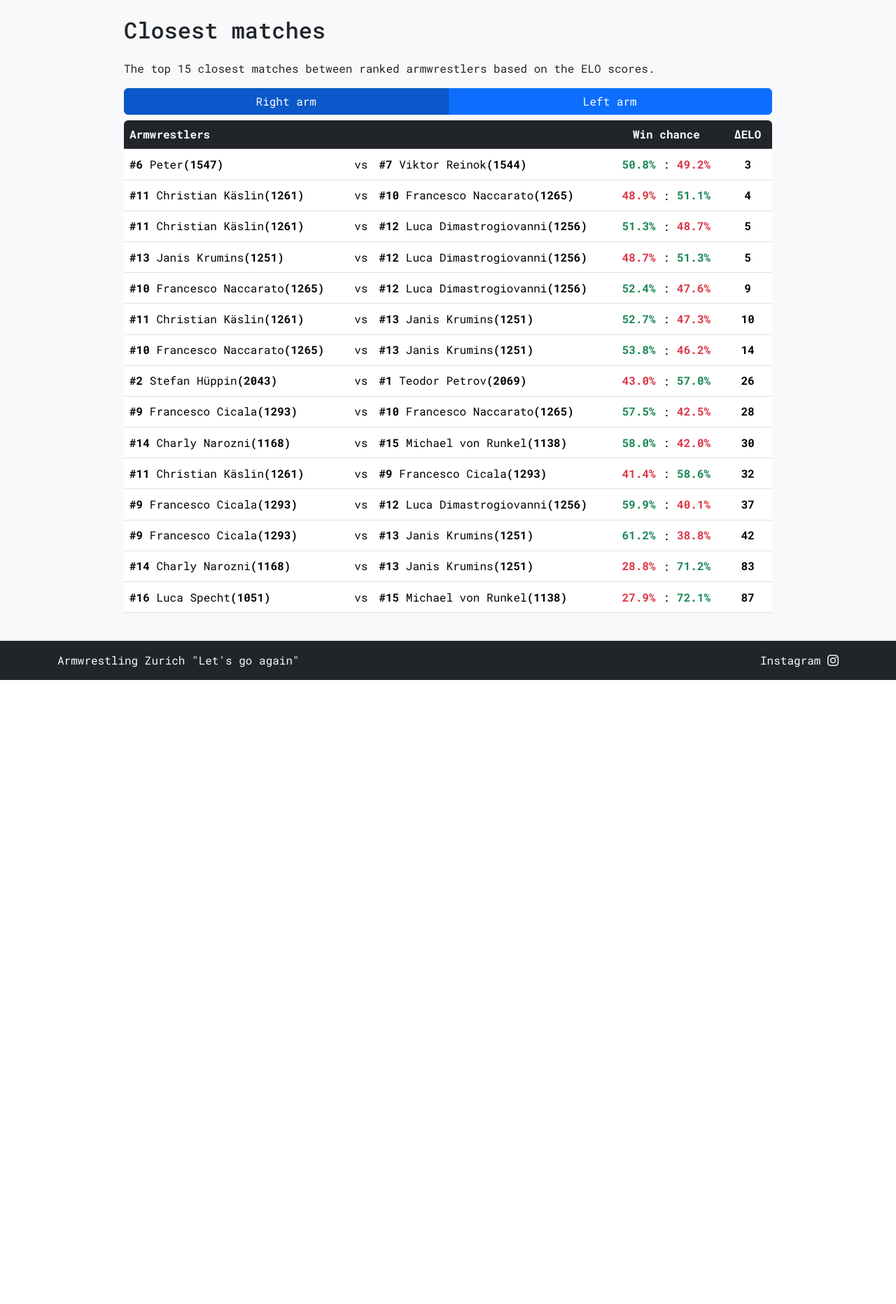
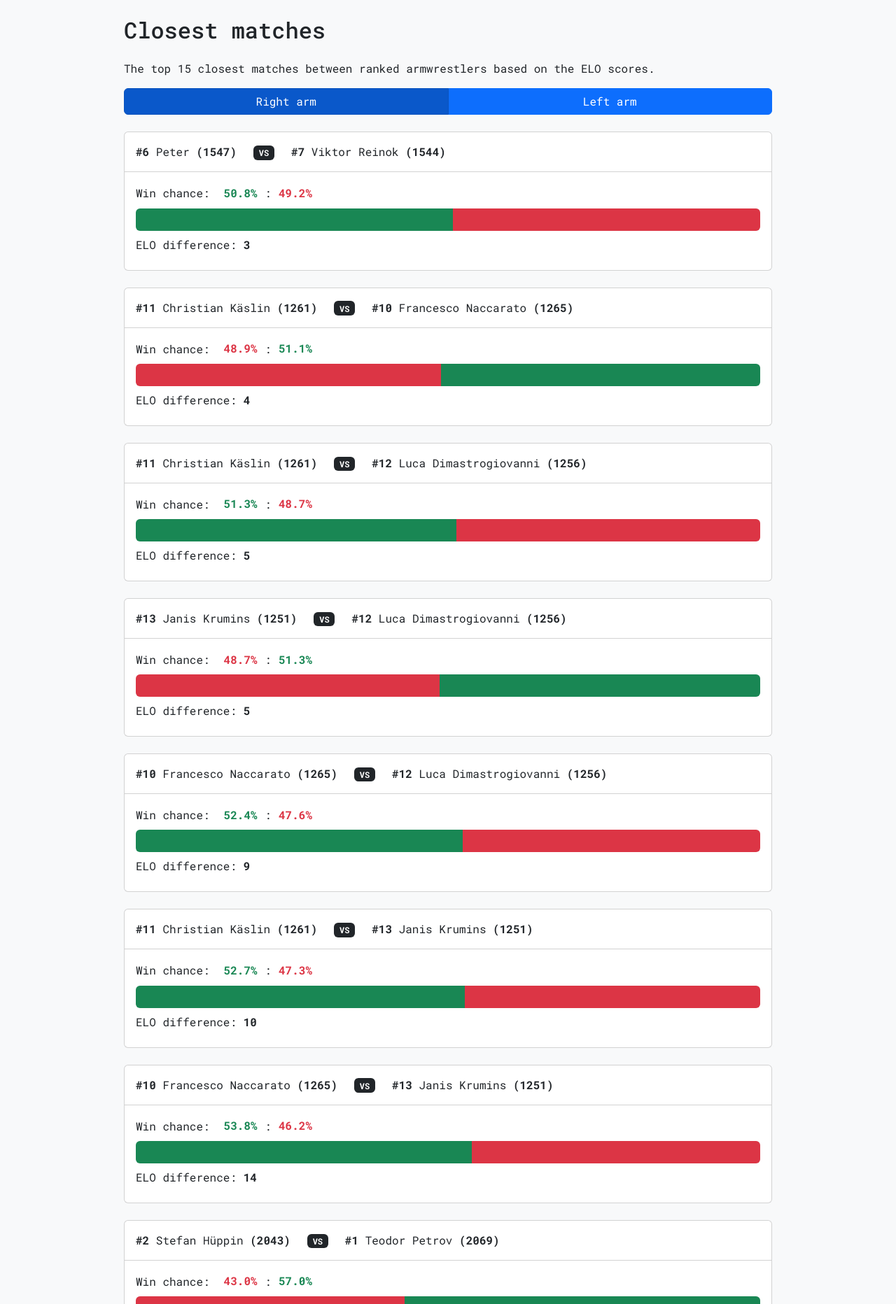
Before and after one commit to Teodor5rov/armelo, a Flask app: page /closest in a window 1280 px wide. Shown: the part 56-1920 px from the top of the page at 70% size. Before the commit the page ends 1028 px from the top, so only its background shows below. Run offline with Flask 3, Linux system fonts and the light colour scheme; data comes from the database, SQL or seed files in the repository; some libraries are stand-ins or nearby versions.

Commit message:
Added cards closest matches

```diff
--- a/templates/closest_matches.html
+++ b/templates/closest_matches.html
@@ -8,43 +8,53 @@
 
 <p>The top 15 closest matches between ranked armwrestlers based on the ELO scores.</p>
 
-<div class="btn-group btn-group-toggle mb-2 w-100" data-toggle="buttons">
+<div class="btn-group btn-group-toggle mb-4 w-100" data-toggle="buttons">
     <a href="{{ url_for('closest_matches', arm='right') }}"
        class="btn btn-primary w-50 {{ 'active' if arm == 'right' else '' }}" role="button" aria-pressed="{{ 'true' if arm == 'right' else 'false' }}">Right arm</a>
     <a href="{{ url_for('closest_matches', arm='left') }}"
        class="btn btn-primary w-50 {{ 'active' if arm == 'left' else '' }}" role="button" aria-pressed="{{ 'true' if arm == 'left' else 'false' }}">Left arm</a>
 </div>
 
-<div class="table-responsive rounded">
-    <table class="table">
-        <thead class="table-dark">
-            <tr>
-                <th style="width: 40%;">Armwrestlers</th>
-                <th style="width: 2%;"></th>
-                <th style="width: 40%;"></th>
-                <th class='text-center' style="width: 10%;">Win chance</th>
-                <th class='text-center text-nowrap' style="width: 8%;">ΔELO</th>
-            </tr>
-        </thead>
-        <tbody>
-            {% for match in closest_matches_with_predictions %}
-            <tr>
-                <td class="align-middle" style="width: 40%;">
-                    <strong>#{{ match[0] }}</strong> {{ match[1] }}<strong>({{ match[2] }})</strong>
-                </td>
-                <td class="align-middle" style="width: 2%;">vs</td>
-                <td class="align-middle" style="width: 40%;">
-                    <strong>#{{ match[3] }}</strong> {{ match[4] }}<strong>({{ match[5] }})</strong>
-                </td>
-                <td class="text-nowrap text-center align-middle" style="width: 10%;">
+{% for match in closest_matches_with_predictions %}
+<div class="col-12 mb-4">
+    <div class="card">
+        <div class="card-header bg-transparent">
+            <div class="row mt-2">
+                <div class="col-12 col-lg-auto text-center mb-2">
+                    <div class="text-nowrap">
+                        <strong>#{{ match[0] }}</strong> {{ match[1] }} <strong>({{ match[2] }})</strong>
+                    </div>
+                </div>
+                <div class="col-12 col-lg-auto text-center mb-2">
+                    <span class="badge bg-dark">VS</span>
+                </div>
+                <div class="col-12 col-lg-auto text-center mb-2">
+                    <div class="text-nowrap">
+                        <strong>#{{ match[3] }}</strong> {{ match[4] }} <strong>({{ match[5] }})</strong>
+                    </div>
+                </div>
+            </div>
+        </div>
+        <div class="card-body">
+            <div class="card-text">
+                <div class="mb-2">
+                    Win chance:
                     <span class="fs-6 badge text-{{ match[9] }}">{{ match[7] }}%</span>:<span class="fs-6 badge text-{{ match[10] }}">{{ match[8] }}%</span>
-                </td>
-                <td class="text-nowrap text-center align-middle" style="width: 8%;">
-                    <strong>{{ match[6] }}</strong>
-                </td>
-            </tr>
-            {% endfor %}
-        </tbody>
-    </table>
+                </div>
+                <div class="col mx-auto mb-2">
+                    <div class="progress" style="height: 2rem;" >
+                        <div class="progress-bar bg-{{ match[9] }}" role="progressbar" style="width: {{ match[7] }}%" aria-valuenow="{{ match[7] }}" aria-valuemin="0" aria-valuemax="100"></div>
+                        <div class="progress-bar bg-{{ match[10] }}" role="progressbar" style="width: {{ match[8] }}%" aria-valuenow="{{ match[8] }}" aria-valuemin="0" aria-valuemax="100"></div>
+                    </div>
+                </div>
+                <div class="mb-2">
+                    ELO difference: <strong>{{ match[6] }}</strong>
+                </div>
+            </div>
+        </div>
+    </div>
 </div>
+{% endfor %}
+
+
 {% endblock %}
--- a/templates/prediction_partial.html
+++ b/templates/prediction_partial.html
@@ -94,8 +94,8 @@
     <div class="row mb-4">
         <div class="col">
             <div class="progress" style="height: 2.5rem;" >
-                <div class="progress-bar bg-{{ armwrestler_color[0] }}" role="progressbar" style="width: {{ binom_predicted_1 }}%" aria-valuenow="{{ binom_predicted_1 }}" aria-valuemin="0" aria-valuemax="100">{{ binom_predicted_1 }}%</div>
-                <div class="progress-bar bg-{{ armwrestler_color[1] }}" role="progressbar" style="width: {{ binom_predicted_2 }}%" aria-valuenow="{{ binom_predicted_2 }}" aria-valuemin="0" aria-valuemax="100">{{ binom_predicted_2 }}%</div>
+                <div class="progress-bar bg-{{ armwrestler_color[0] }}" role="progressbar" style="width: {{ binom_predicted_1 }}%" aria-valuenow="{{ binom_predicted_1 }}" aria-valuemin="0" aria-valuemax="100"><strong>{{ binom_predicted_1 }}%</strong></div>
+                <div class="progress-bar bg-{{ armwrestler_color[1] }}" role="progressbar" style="width: {{ binom_predicted_2 }}%" aria-valuenow="{{ binom_predicted_2 }}" aria-valuemin="0" aria-valuemax="100"><strong>{{ binom_predicted_2 }}%</strong></div>
             </div>
         </div>
     </div>
```
